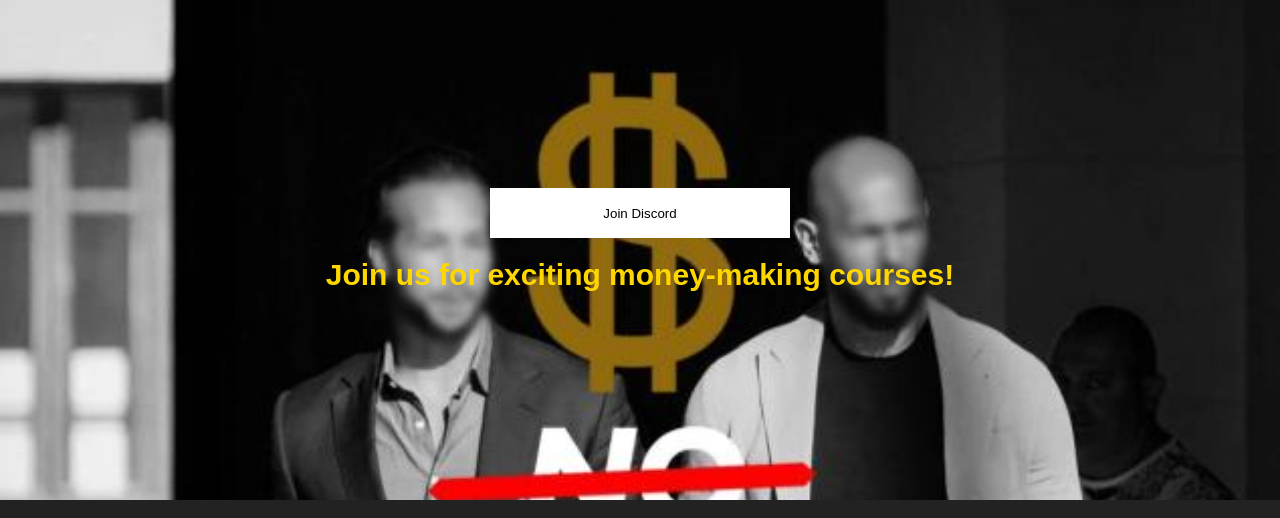
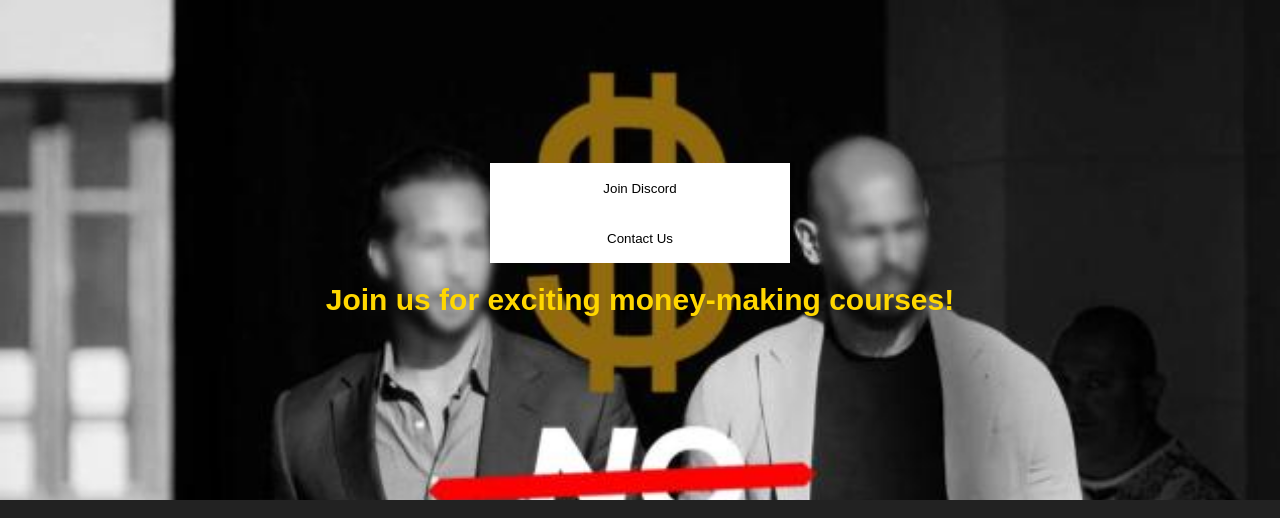
Before and after one commit to no9to5university/no9to5university.github.io, a plain HTML site: page index.html in a window 1280 px wide. Shown: the top 518 px of the page. Drawn offline with Linux system fonts and the light colour scheme.

Commit message:
Update index.html

```diff
--- a/index.html
+++ b/index.html
@@ -58,9 +58,8 @@
 
 <body>
 <header>
-  <a href='https://discord.gg/rdaQtUum'>
-    <button id='discord'>Join Discord</button>
-  </a>
+  <a href='https://discord.gg/rdaQtUum'><button id='discord'>Join Discord</button></a>
+   <a href='https://eshopeurope.github.io/contactus/'><button id='discord'>Contact Us</button></a>
   <h1>Join us for exciting money-making courses!</h1>
 </header>
 
```
